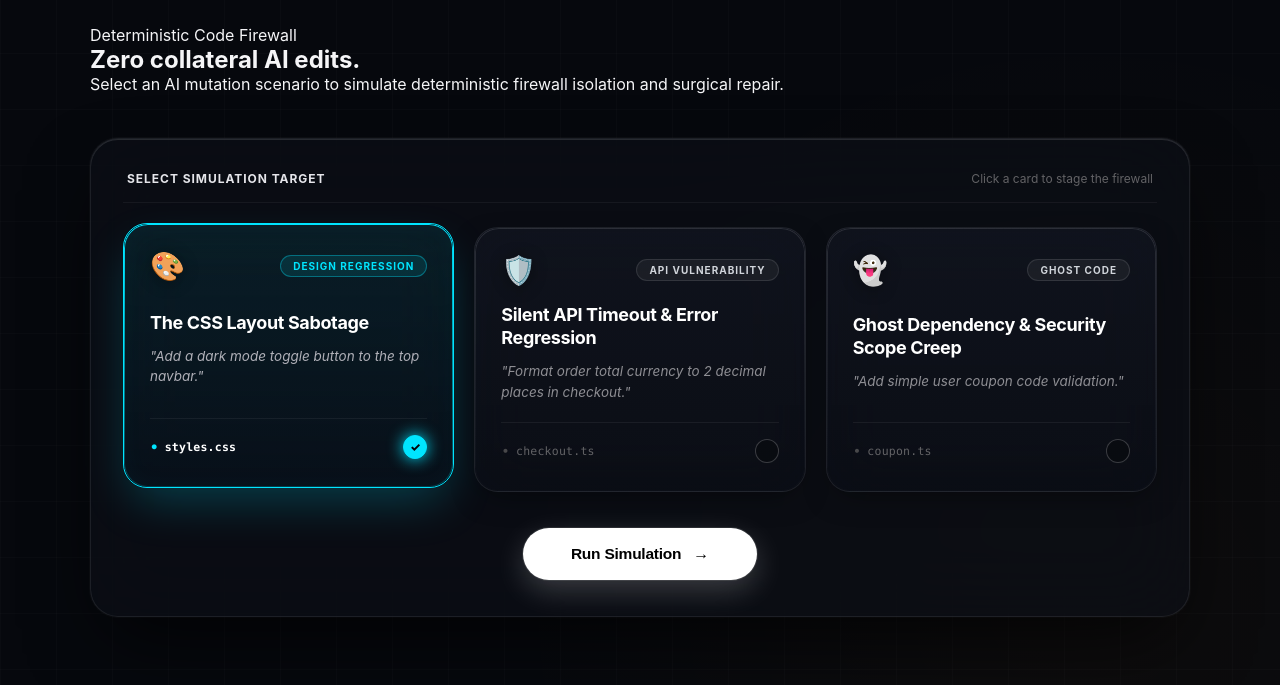
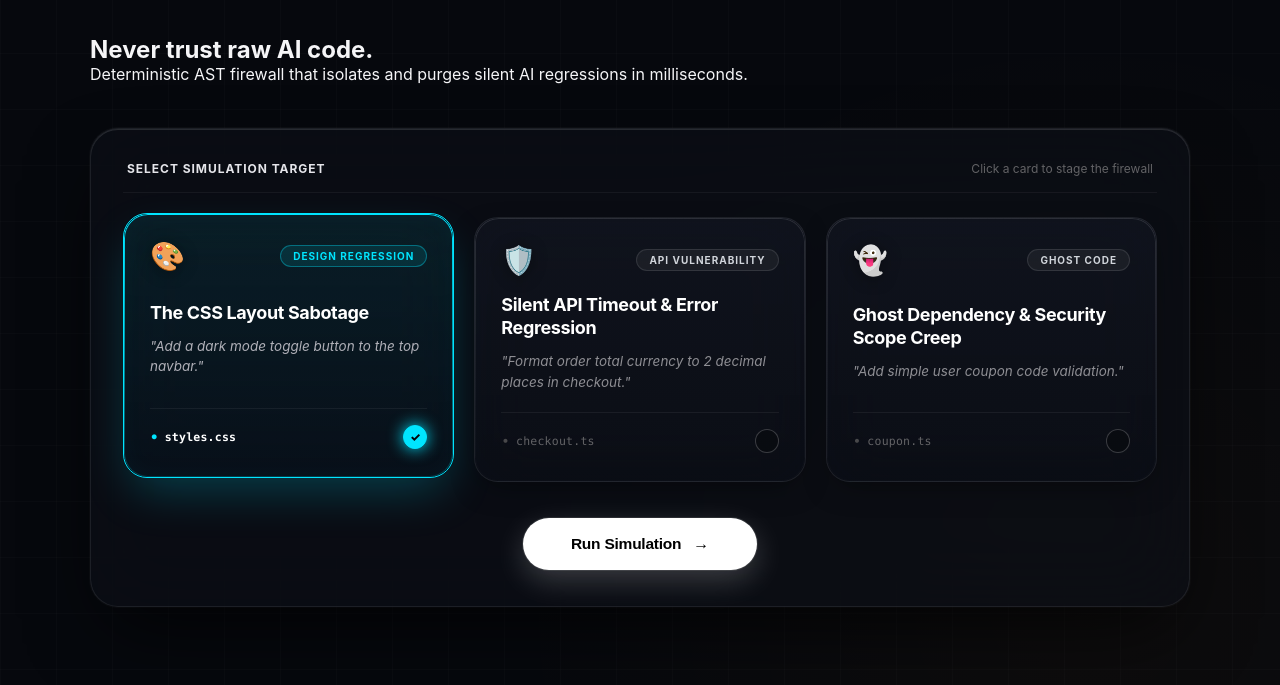
Before and after one commit to reachmeghanashyam-coder/scopeguard, a website built with Vite: page index.html in a window 1280 px wide. Shown: the part 115-800 px from the top of the page. Built offline with nearby package versions, Linux system fonts and the light colour scheme.

Commit message:
feat(ui): update hero copy to punchy headline and remove badge

```diff
--- a/index.html
+++ b/index.html
@@ -20,9 +20,8 @@
 
     <!-- Oversized Hero Section -->
     <section class="bento-hero">
-      <div class="hero-pill-badge">Deterministic Code Firewall</div>
-      <h1 class="hero-oversized-title">Zero collateral AI edits.</h1>
-      <p class="hero-single-subtitle">Select an AI mutation scenario to simulate deterministic firewall isolation and surgical repair.</p>
+      <h1 class="hero-oversized-title">Never trust raw AI code.</h1>
+      <p class="hero-single-subtitle">Deterministic AST firewall that isolates and purges silent AI regressions in milliseconds.</p>
     </section>
 
     <!-- Grounded Apple Glass Chassis Stage -->
```
